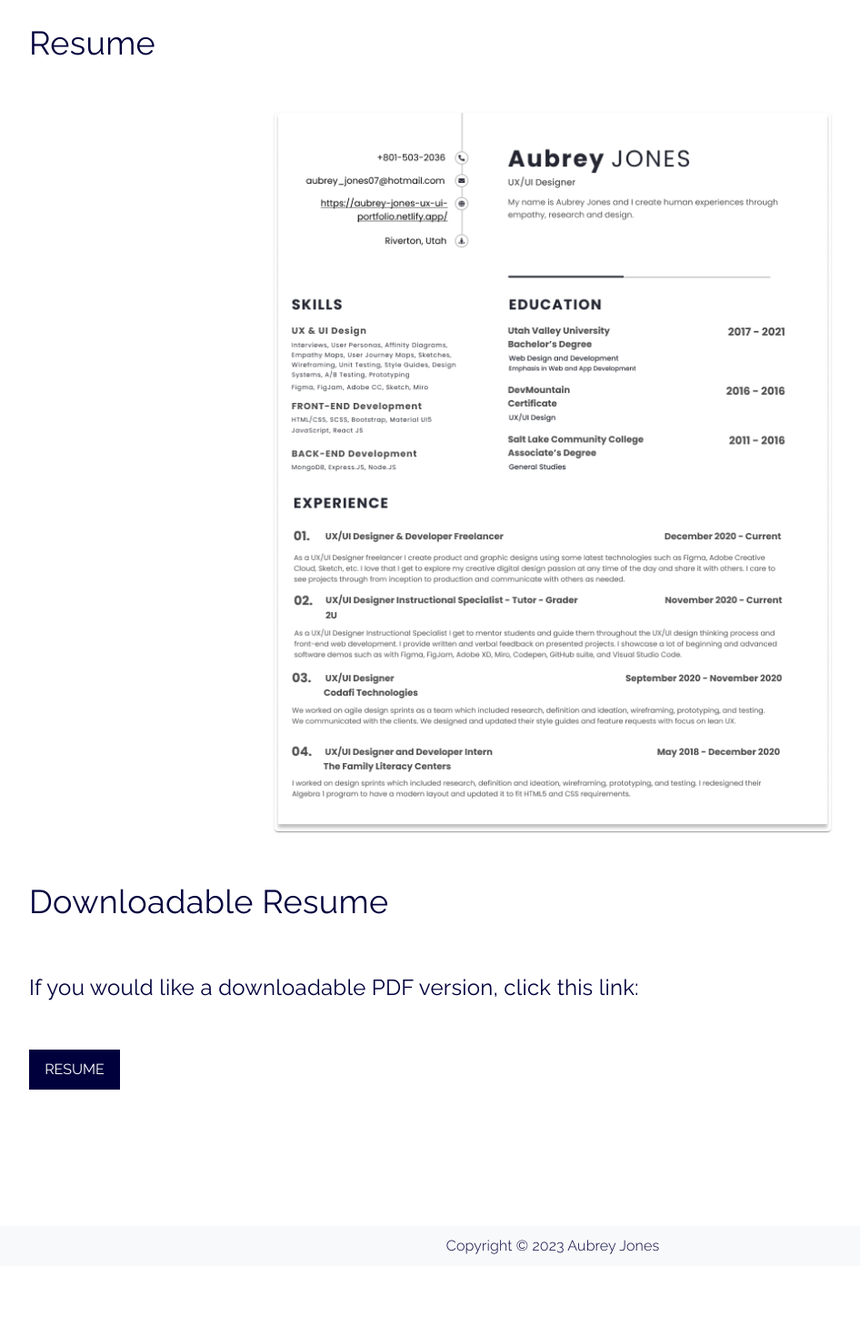
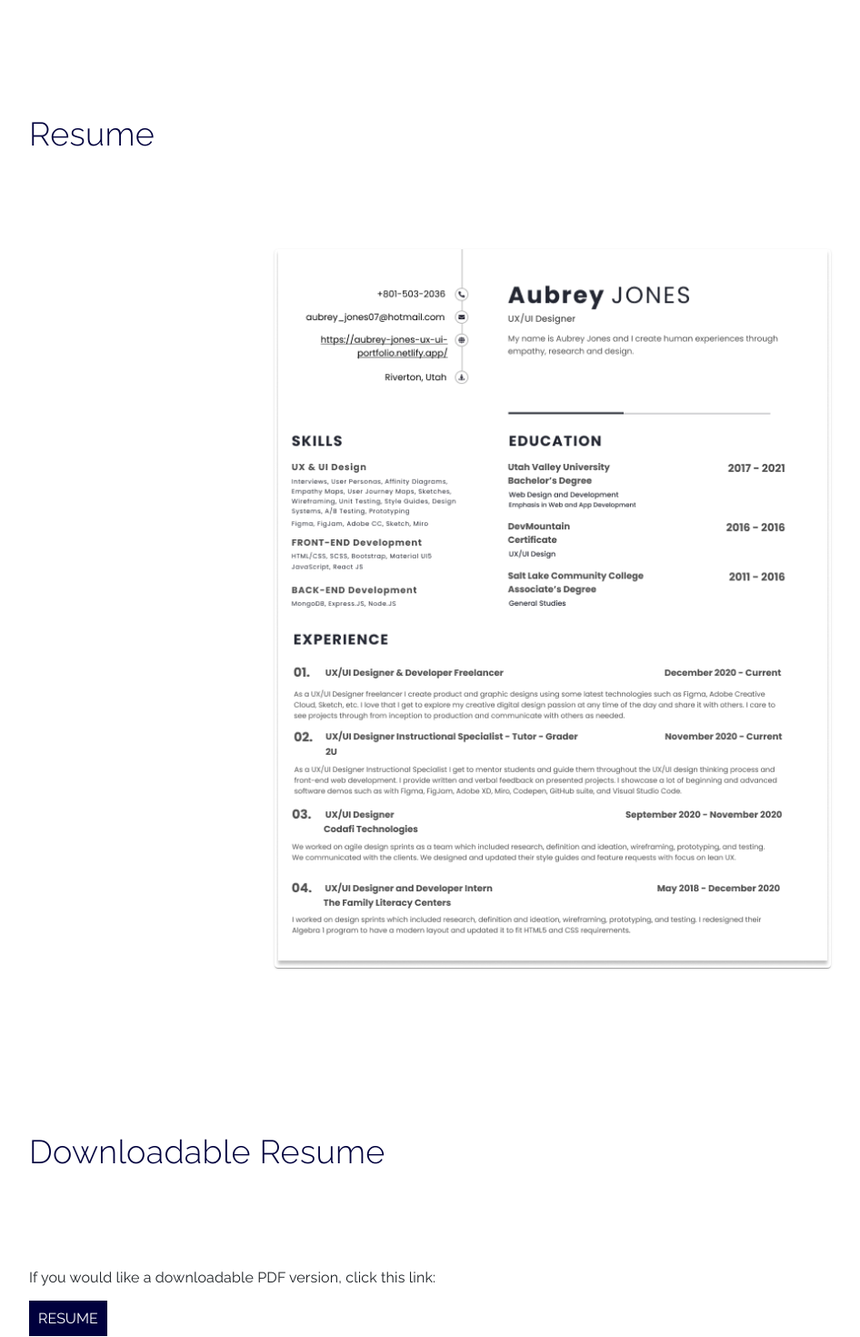
Before and after one commit to aubreyjonescreatives/ux-ui-portfolio, a React (Create React App) app: page /resume in a window 1280 px wide. Shown: the part 80-1550 px from the top of the page at 91% size, without its empty margins (32-978 px from the left). Before the commit the page ends 1472 px from the top, so only its background shows below. Built offline with nearby package versions, Linux system fonts and the light colour scheme.

Commit message:
updated margins

```diff
--- a/src/Pages/About.js
+++ b/src/Pages/About.js
@@ -39,23 +39,24 @@ const boxStylesAFirst = {
 }
 
 
-const headerStylesA = {
-  margin: '50px auto',
-  color: '#00003D',
-  fontSize: '36px',
-  fontFamily: 'Raleway, sans-serif',
-//  fontWeight: '400',
+// const headerStylesA = {
+//   margin: '50px auto',
+//   color: '#00003D',
+//   fontSize: '36px',
+//   fontFamily: 'Raleway, sans-serif',
+// //  fontWeight: '400',
 
 
 
-  }
+//   }
 
   const headerStylesAFirst = {
-    margin: '100px auto',
-    color: '#00003D',
-    fontSize: '36px',
-    fontFamily: 'Raleway, sans-serif',
-  //  fontWeight: '400',
+    textAlign: 'left',
+  fontWeight: '300',
+  margin: '100px auto',
+  fontSize: '36px',
+  fontFamily: 'Raleway, sans-serif',
+  color: '#00003D',
 
   }
 
@@ -169,7 +170,7 @@ const About = () => {
 
    <Box sx={boxStylesAFirst}>
     <Container>
-   <Typography sx={headerStylesA} id="aboutme">About Me</Typography>
+   <Typography sx={headerStylesAFirst}>About Me</Typography>
    <Typography sx={headerStylesAFirst}>I'm a creative UX/UI Designer based in Salt Lake City, Utah, since 2016.</Typography>
 
    </Container>
--- a/src/Pages/Landing.js
+++ b/src/Pages/Landing.js
@@ -38,7 +38,7 @@ const introText = {
   textAlign: 'left',
 
   fontWeight: '300',
-  margin: '10px 0px',
+  margin: '100px auto',
   fontSize: '36px',
   fontFamily: 'Raleway, sans-serif',
   color: '#00003D',
--- a/src/Pages/Resume.js
+++ b/src/Pages/Resume.js
@@ -9,55 +9,61 @@ import ResumeImage from '../Images/resume/aubreyjonesuxuidesignresume.png'
 import Link from '@mui/material/Link';
 import ResumePDF from '../Images/resume/aubreyjonesuxuidesignresume.pdf';
 
+const Everything = {
+  display: 'grid',
+  margin: '100px auto 0px auto',
+ // justifyContent: 'center',
+  width: '100%',
+}
+
+const boxStylesAFirst = {
+  backgroundColor: '#ffffff',
+ // paddingBottom: '250px'
+}
+
+const boxStylesALast = {
+  backgroundColor: '#ffffff',
+  paddingBottom: '250px'
+}
 
 
-const headerStylesA = {
-  marginBottom: '50px',
-  color: '#00003D',
-  fontSize: '36px',
-  fontFamily: 'Raleway, sans-serif',
-//  fontWeight: '400',
+const boxStylesA = {
+  backgroundColor: '#ffffff',
+  paddingBottom: '75px'
 
+ }
 
-
-  }
-
-  const resumeStyles = {
-    display: 'grid',
-    maxWidth: '612px',
+    const headerStylesAFirst = {
+      textAlign: 'left',
+    fontWeight: '300',
     margin: '100px auto',
+    fontSize: '36px',
+    fontFamily: 'Raleway, sans-serif',
+    color: '#00003D',
 
     }
 
 
 const cardStyles = {
-  margin: '0 auto',
+  display: 'block',
   border: 'none',
   maxWidth: '612px',
+  margin: '0 auto'
 }
-
-const headerStylesB = {
-  marginTop: '50px',
-  marginBottom: '50px',
-  color: '#00003D',
-  fontSize: '36px',
-  fontFamily: 'Raleway, sans-serif',
-//  fontWeight: '400',
 
 
 
+  const paragraphB = {
+    fontFamily: 'Raleway, sans-serif',
+    margin: '20px 0px'
   }
 
-const resumeType = {
- // margin: '50px 100px 50px 50px',
-  color: '#00003D',
-  fontSize: '24px',
-  fontFamily: 'Raleway, sans-serif',
-}
+
+
 
 const resumelink = {
   marginTop: '50px',
-  marginBottom: '50px',
+  marginBottom: '150px',
   fontFamily: 'Raleway, sans-serif',
   textDecoration: 'none',
   backgroundColor: '#00003D',
@@ -79,12 +85,14 @@ const resumelink = {
 const Resume = () => {
   return (
     <>
-    <Box>
-     <Container sx={resumeStyles}>
+    <Box sx={Everything}>
+    <Box sx={boxStylesAFirst}>
+     <Container>
+     <Typography sx={headerStylesAFirst}>Resume</Typography>
 
-
-    <Typography sx={headerStylesA}>Resume</Typography>
-
+ </Container>
+</Box>
+ <Box sx={boxStylesA}>
     <Card sx={cardStyles}>
     <CardMedia
         component="img"
@@ -94,17 +102,19 @@ const Resume = () => {
 
 
     </Card>
+</Box>
+<Box sx={boxStylesALast}>
+  <Container>
+    <Typography sx={headerStylesAFirst}>Downloadable Resume</Typography>
 
-
-    <Typography sx={headerStylesB}>Downloadable Resume</Typography>
-
-    <Typography sx={resumeType}>If you would like a downloadable PDF version, click this link:</Typography>
+    <Typography sx={paragraphB}>If you would like a downloadable PDF version, click this link:</Typography>
 
     <Link sx={resumelink} href={ResumePDF} target="_blank">RESUME</Link>
+    </Container>
+    </Box>
 
 
 
-    </Container>
     </Box>
     </>
   )
```
